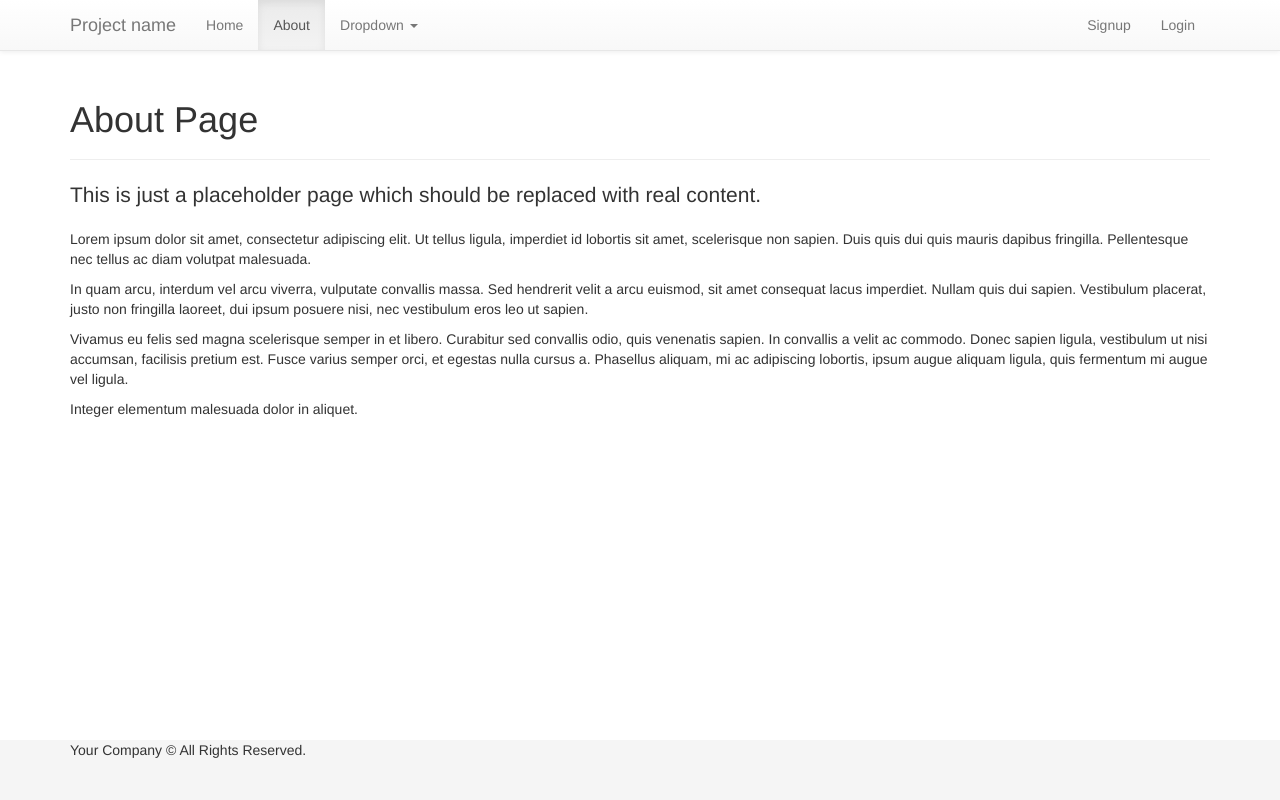
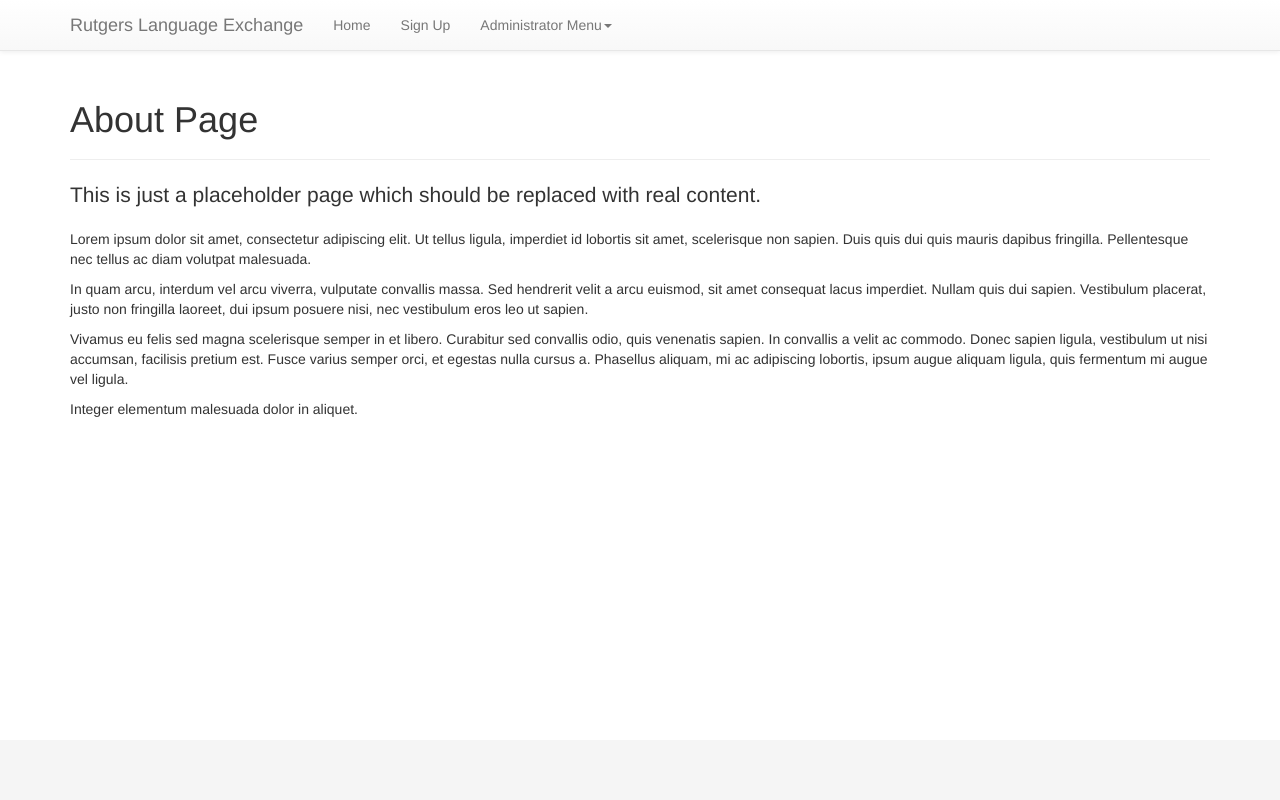
Before and after one commit to cerule7/exchange-website, a Flask app: page /about in a window 1280 px wide. Run offline with Flask 2, Linux system fonts and the light colour scheme; some libraries are stand-ins or nearby versions.

Commit message:
Fixed header links

```diff
--- a/templates/layouts/main.html
+++ b/templates/layouts/main.html
@@ -48,29 +48,25 @@
             <span class="icon-bar"></span>
             <span class="icon-bar"></span>
           </button>
-          <a class="navbar-brand" href="/">Project name</a>
+          <a class="navbar-brand" href="/">Rutgers Language Exchange</a>
         </div>
         <div class="collapse navbar-collapse">
           <ul class="nav navbar-nav">
             <li {% if request.endpoint == 'home' %} class="active" {% endif %}><a href="{{ url_for('home') }}">Home</a></li>
-            <li {% if request.endpoint == 'about' %} class="active" {% endif %}><a href="{{ url_for('about') }}">About</a></li>
+<!--             <li {% if request.endpoint == 'about' %} class="active" {% endif %}><a href="{{ url_for('about') }}">About</a></li> -->
+            <li {% if request.endpoint == 'signup' %} class="active" {% endif %}><a href="{{ url_for('signup') }}">Sign Up</a></li>
             <li class="dropdown">
-              <a class="dropdown-toggle" data-toggle="dropdown">Dropdown <b class="caret"></b></a>
+              <a class="dropdown-toggle" data-toggle="dropdown">Administrator Menu<b class="caret"></b></a>
               <ul class="dropdown-menu">
-                <li><a>Action</a></li>
-                <li><a>Another action</a></li>
-                <li><a>Something else here</a></li>
-                <li class="divider"></li>
-                <li class="dropdown-header">Nav header</li>
-                <li><a>Separated link</a></li>
-                <li><a>One more separated link</a></li>
+                <li {% if request.endpoint == 'students' %} class="active" {% endif %}><a href="{{ url_for('students') }}">View Students</a></li>
+                <li {% if request.endpoint == 'make' %} class="active" {% endif %}><a href="{{ url_for('make') }}">Make Pairs</a></li>
               </ul>
             </li>
           </ul>
-          <ul class="nav navbar-nav pull-right">
+          <!-- <ul class="nav navbar-nav pull-right">
             <li><a href="{{ url_for('register') }}">Signup</a></li>
             <li><a href="{{ url_for('login') }}">Login</a></li>
-          </ul>
+          </ul> -->
         </div><!--/.nav-collapse -->
       </div>
     </div>
@@ -97,8 +93,8 @@
 
   <div id="footer">
     <div class="container">
-      <p>Your Company &copy; All Rights Reserved.</p>
-      {% block footer %}{% endblock %}
+<!--       <p>Your Company &copy; All Rights Reserved.</p>
+ -->      {% block footer %}{% endblock %}
     </div>
   </div>
 
--- a/templates/pages/pairs.html
+++ b/templates/pages/pairs.html
@@ -9,7 +9,7 @@
 </head>
 
 <div class="page-header">
-  <h1>Pairs</h1>
+  <h1>Make Pairs</h1>
 </div>
 
 <body>
```
